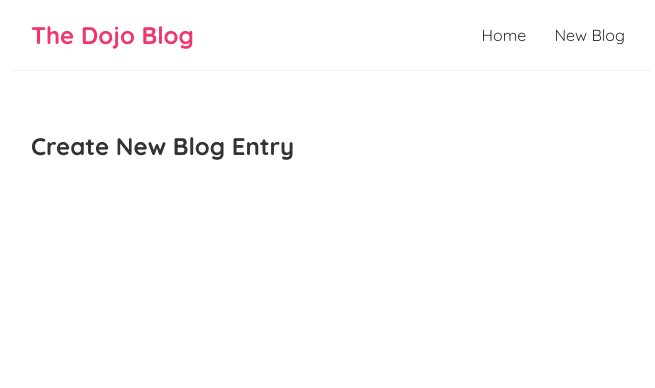
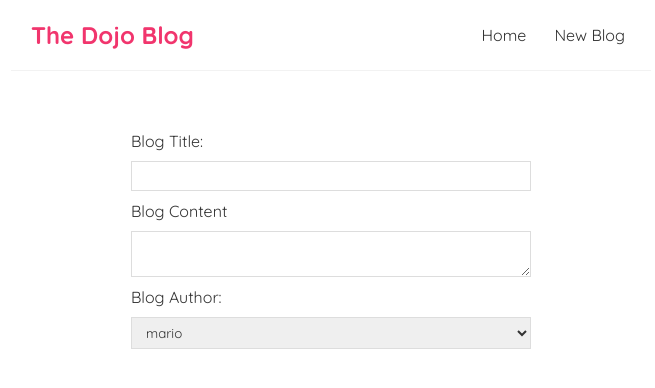
Before and after one commit to ptouchton/dojo-blog, a React (Create React App) app: page /create in a window 1280 px wide. Shown: the top 388 px of the page, without its empty margins (309-964 px from the left). Built offline with nearby package versions, Linux system fonts and the light colour scheme.

Commit message:
adding create form

```diff
--- a/src/Create.js
+++ b/src/Create.js
@@ -1,9 +1,35 @@
+import { useState } from "react";
+
 const Create = () => {
+
+    const [title, setTitle] = useState('');
+    const [body, setBody] = useState();
+    const [author, setAuthor] = useState();
+
     return (
         <div className="create">
-            <h2>Create New Blog Entry</h2>
+            <label>Blog Title:</label>
+            <input
+                value={title}
+                onChange={(e) => setTitle(e.target.value)}
+            ></input>
+            <label>Blog Content</label>
+            <textarea
+                value={body}
+                onChange={(e) => setBody(e.target.value)}
+            ></textarea>
+            <label>Blog Author:</label>
+            <select
+                value={author}
+                onChange={(e) => setAuthor(e.target.value)}
+            >
+                <option>mario</option>
+                <option>yoshi</option>
+            </select>
+
         </div>
-     );
+
+    );
 }
 
 export default Create;
--- a/src/index.css
+++ b/src/index.css
@@ -76,3 +76,35 @@
   border-radius: 8px;
   cursor: pointer;
 }
+
+/* create new blog form */
+.create {
+  max-width: 400px;
+  margin: 0 auto;
+  text-align: center;
+}
+.create label {
+  text-align: left;
+  display: block;
+}
+.create h2 {
+  font-size: 20px;
+  color: #f1356d;
+  margin-bottom: 30px;
+}
+.create input, .create textarea, .create select {
+  width: 100%;
+  padding: 6px 10px;
+  margin: 10px 0;
+  border: 1px solid #ddd;
+  box-sizing: border-box;
+  display: block;
+}
+.create button {
+  background: #f1356d;
+  color: #fff;
+  border: 0;
+  padding: 8px;
+  border-radius: 8px;
+  cursor: pointer;
+}
```
